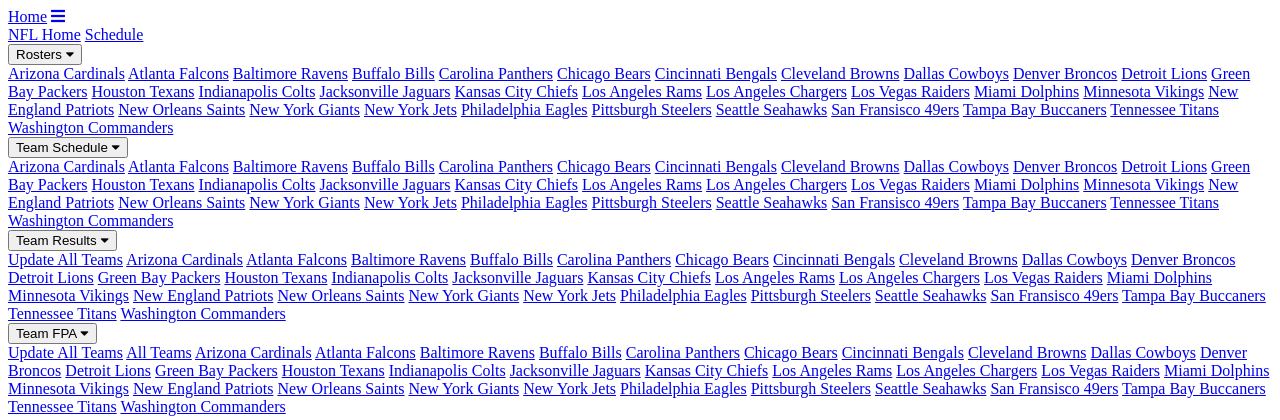
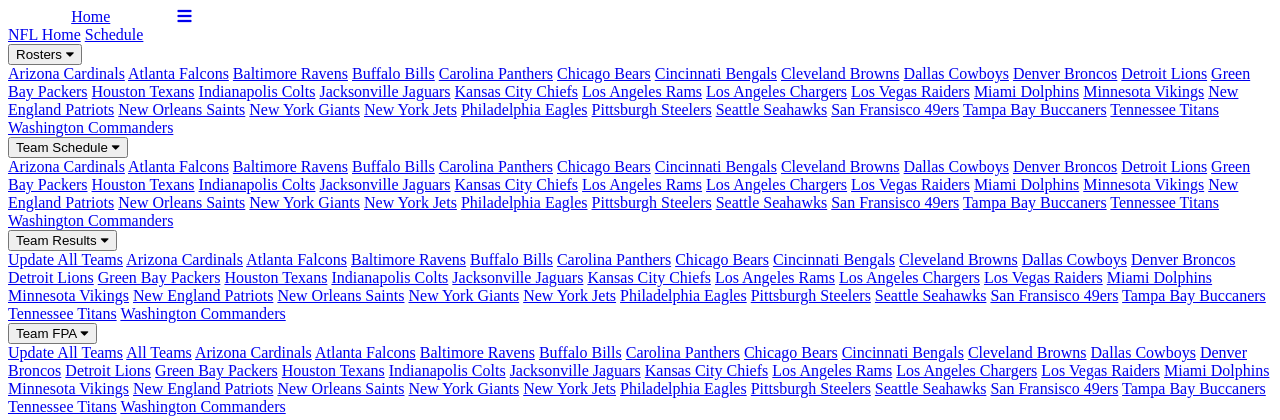
Before and after one commit to Gin-G/NickKnows, a Flask app: page /templates/nfl_navbar.html in a window 1280 px wide. Shown: the top 420 px of the page. Run offline with Flask 3, Linux system fonts and the light colour scheme.

Commit message:
add margin 5% inline to Home link

```diff
--- a/app/nickknows/templates/navbar.html
+++ b/app/nickknows/templates/navbar.html
@@ -7,7 +7,7 @@
 </style>
 
 <div class="navbar">
-    <a href="{{url_for('home')}}">Home</a>
+    <a href="{{url_for('home')}}" style="margin: 5%;">Home</a>
     <div class="dropdown">
         <button class="dropbtn">Interests
         <i class="fa fa-caret-down"></i>
--- a/app/nickknows/templates/nfl_navbar.html
+++ b/app/nickknows/templates/nfl_navbar.html
@@ -29,7 +29,7 @@
 <link rel="stylesheet" href="https://cdnjs.cloudflare.com/ajax/libs/font-awesome/5.15.4/css/all.min.css">
 
 <div class="navbar">
-    <a href="{{url_for('home')}}" class="brand">Home</a>
+    <a href="{{url_for('home')}}" class="brand" style="margin: 5%;">Home</a>
     <a href="javascript:void(0);" class="icon" onclick="toggleNav()">
         <i class="fa fa-bars"></i>
     </a>
```
